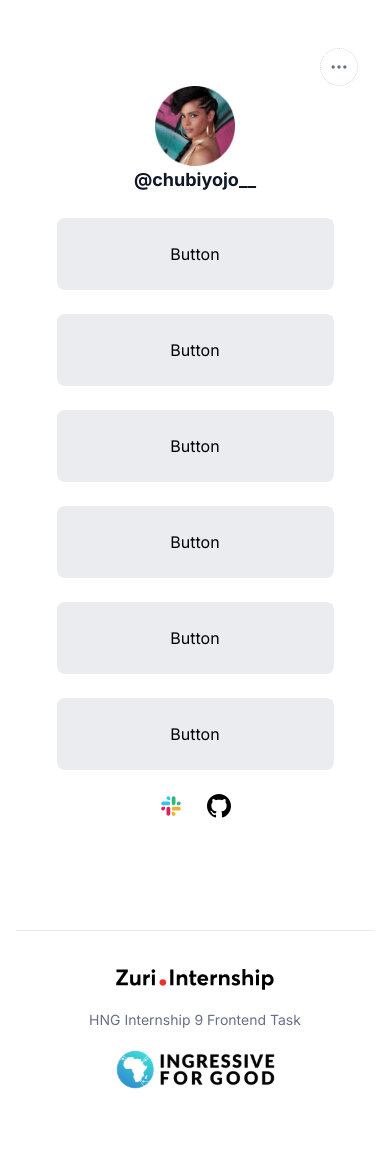
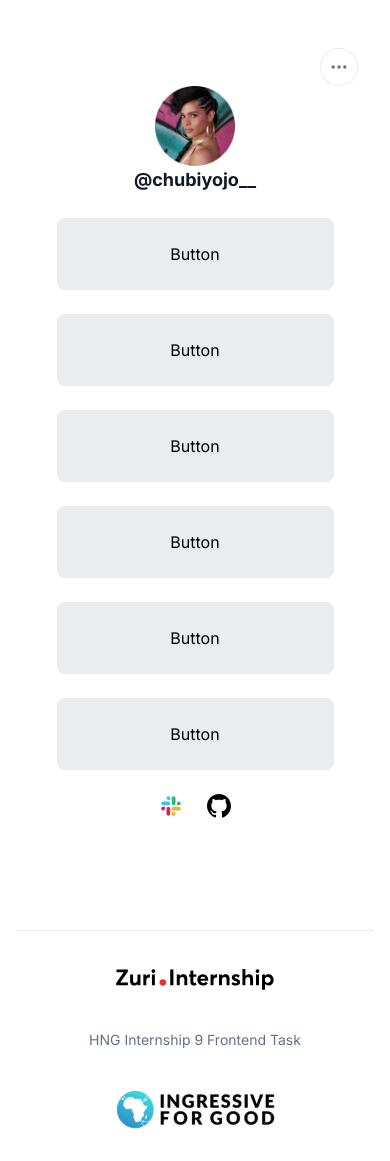
Before and after one commit to CHUBI-HNG-INTERNSHIP/stage-1-linktree, a React (Vite) app: page / in a window 390 px wide. Before the commit the page ends 1121 px from the top, so only its background shows below. Built offline with nearby package versions, Linux system fonts and the light colour scheme.

Commit message:
style: add footer element margin on mobile

```diff
--- a/src/App.css
+++ b/src/App.css
@@ -38,7 +38,7 @@ main {
 
 footer {
   @apply w-11/12;
-  @apply flex flex-col items-center justify-between space-y-5 md:flex-row md:space-y-0;
+  @apply flex flex-col items-center justify-between space-y-10 md:flex-row md:space-y-0;
   @apply border-t border-gray-200;
   @apply mx-auto mt-16 py-8;
 
```
